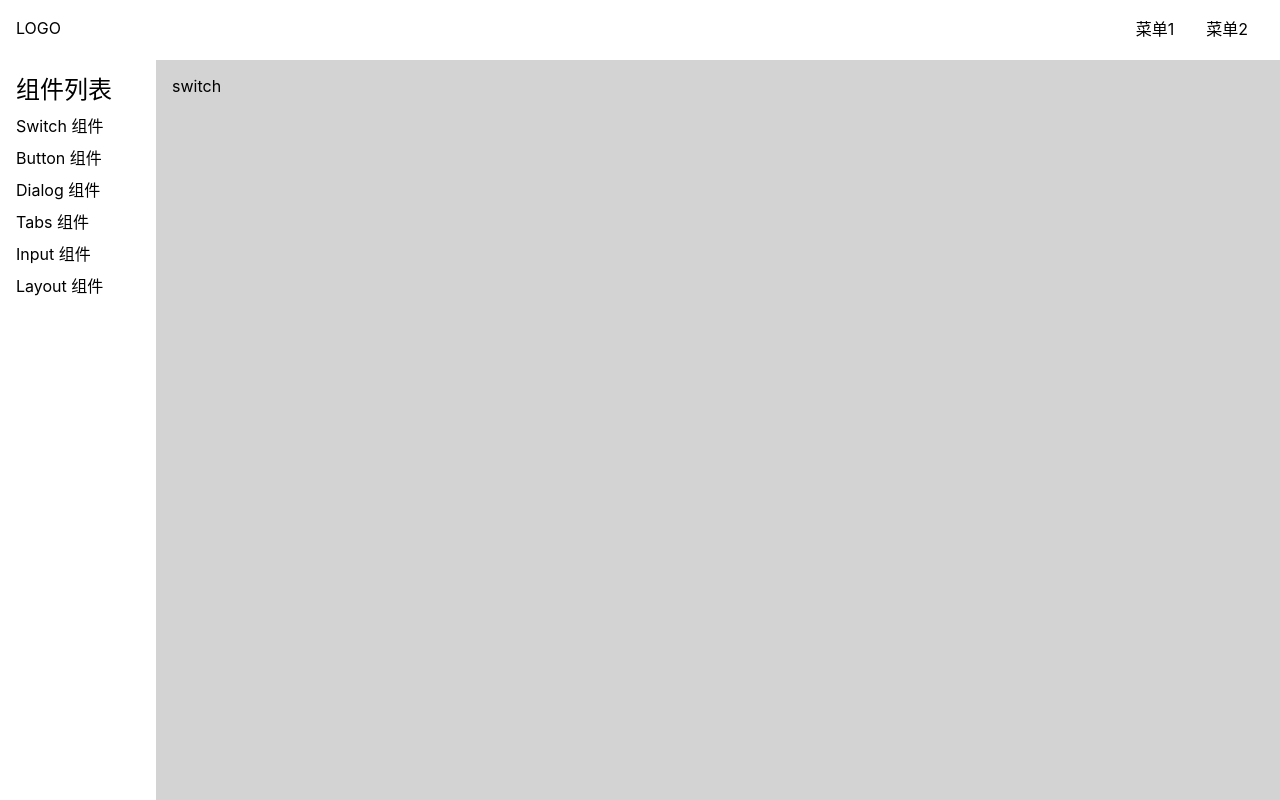
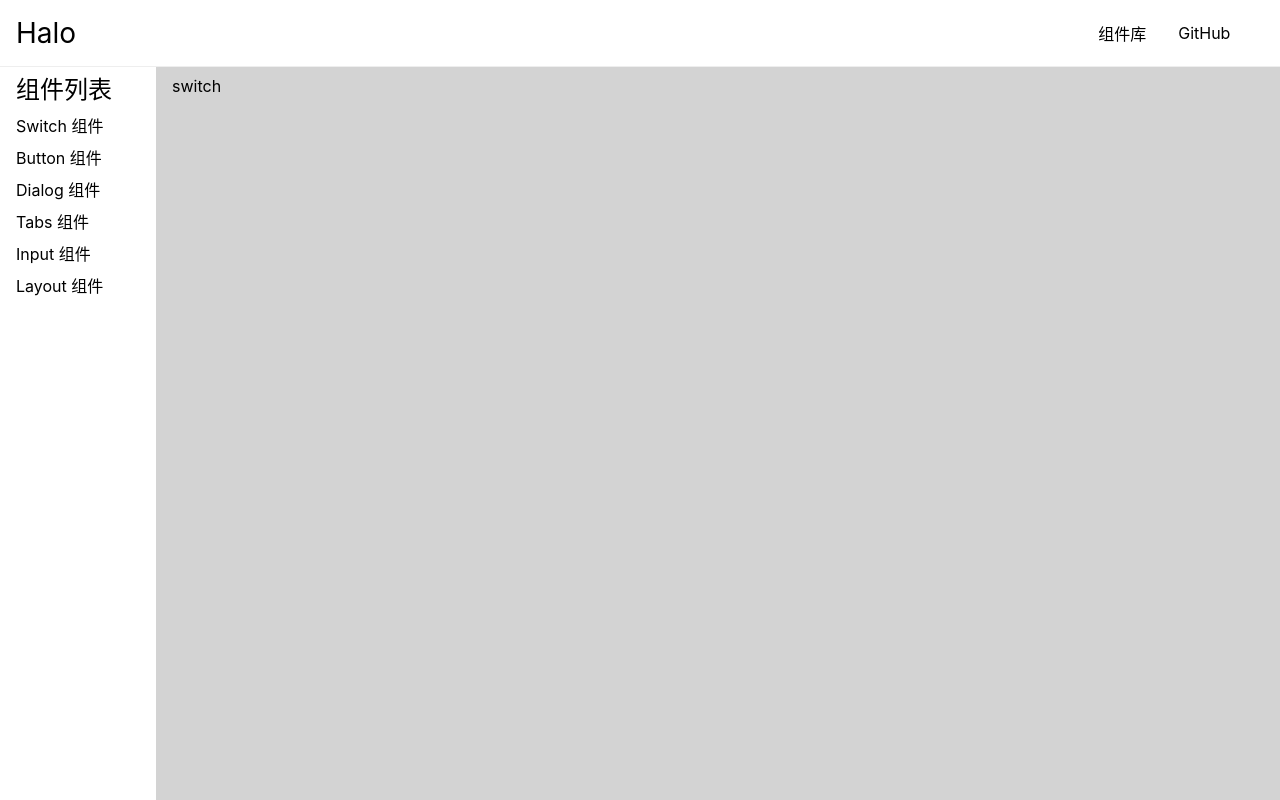
Before and after one commit to gloriacc/halo-vue3, a Vue app: page /#/doc/switch in a window 1280 px wide. Built offline with nearby package versions, Linux system fonts and the light colour scheme.

Commit message:
优化 nav 样式

```diff
--- a/index.html
+++ b/index.html
@@ -9,6 +9,6 @@
 <body>
   <div id="app"></div>
   <script type="module" src="/src/main.ts"></script>
-  <script src="//at.alicdn.com/t/font_1969109_xl79ldvb83.js"></script>
+  <script src="//at.alicdn.com/t/font_1969109_ueghgcuk0q.js"></script>
 </body>
 </html>
--- a/src/components/Nav.vue
+++ b/src/components/Nav.vue
@@ -1,18 +1,20 @@
 <template>
   <div class="nav">
-    <div class="logo">LOGO</div>
+    <div class="logo"><router-link to="/">Halo</router-link></div>
     <ul class="menu">
-      <li>菜单1</li>
-      <li>菜单2</li>
+      <li><router-link to="/doc">组件库</router-link></li>
+      <li><a href="https://github.com">GitHub<halo-icon class="target-icon" name="target"></halo-icon></a></li>
     </ul>
-    <span class="toggleAside" @click="toggleAside"></span>
+    <halo-icon class="toggleAside" @click="toggleAside" name="fold"></halo-icon>
   </div>
 </template>
 <script lang="ts">
   import {inject, Ref} from 'vue';
+  import HaloIcon from '../singleComponents/icon.vue';
 
   export default {
     name: 'Nav',
+    components: {HaloIcon},
     setup () {
       const asideVisible = inject<Ref<Boolean>>('asideVisible')
       const toggleAside = () => {
@@ -35,27 +37,43 @@
     z-index: 10;
     justify-content: center;
     align-items: center;
+    border-bottom: 1px solid #eeeeee;
+    background: white;
     > .logo {
       max-width: 6em;
       margin-right: auto;
+      font-size: 28px;
+      > a:hover {
+        border-bottom: none;
+      }
     }
     > .menu {
       display: flex;
       white-space: nowrap;
       flex-wrap: nowrap;
+      align-items: center;
       > li {
         margin: 0 1em;
+        > a {
+          > .target-icon {
+            vertical-align: top;
+            margin-left: .1em;
+          }
+          &:hover {
+            border-bottom: none;
+          }
+        }
       }
     }
     > .toggleAside {
       display: none;
-      width: 24px;
-      height: 24px;
-      background: red;
+      width: 1.25em;
+      height: 1.25em;
       position: absolute;
       left: 16px;
       top: 50%;
       transform: translateY(-50%);
+      cursor: pointer;
     }
     @media (max-width:500px) {
       > .menu {
```
Also changed, not shown: 1 other file (tests, documents, lock files or other folders).
